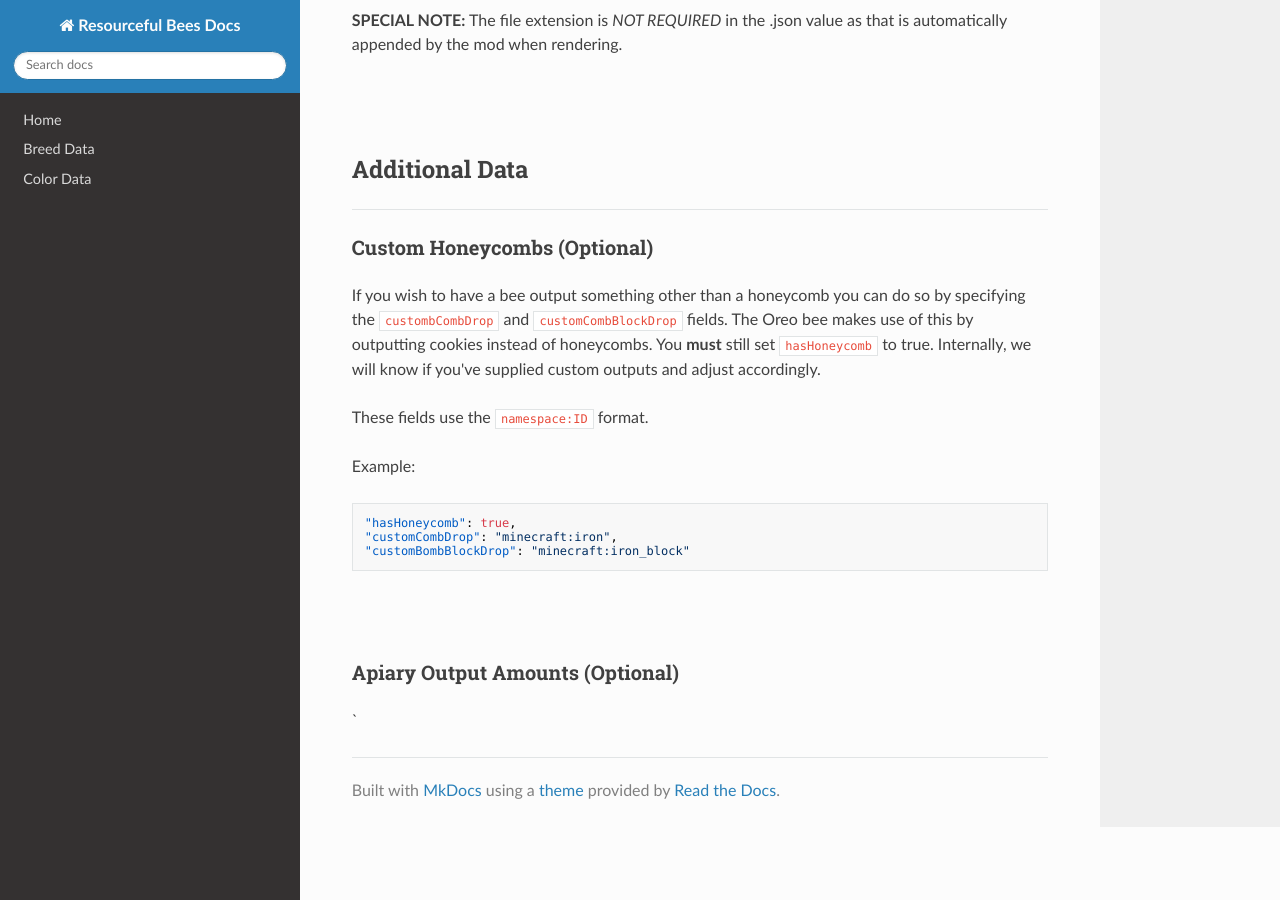
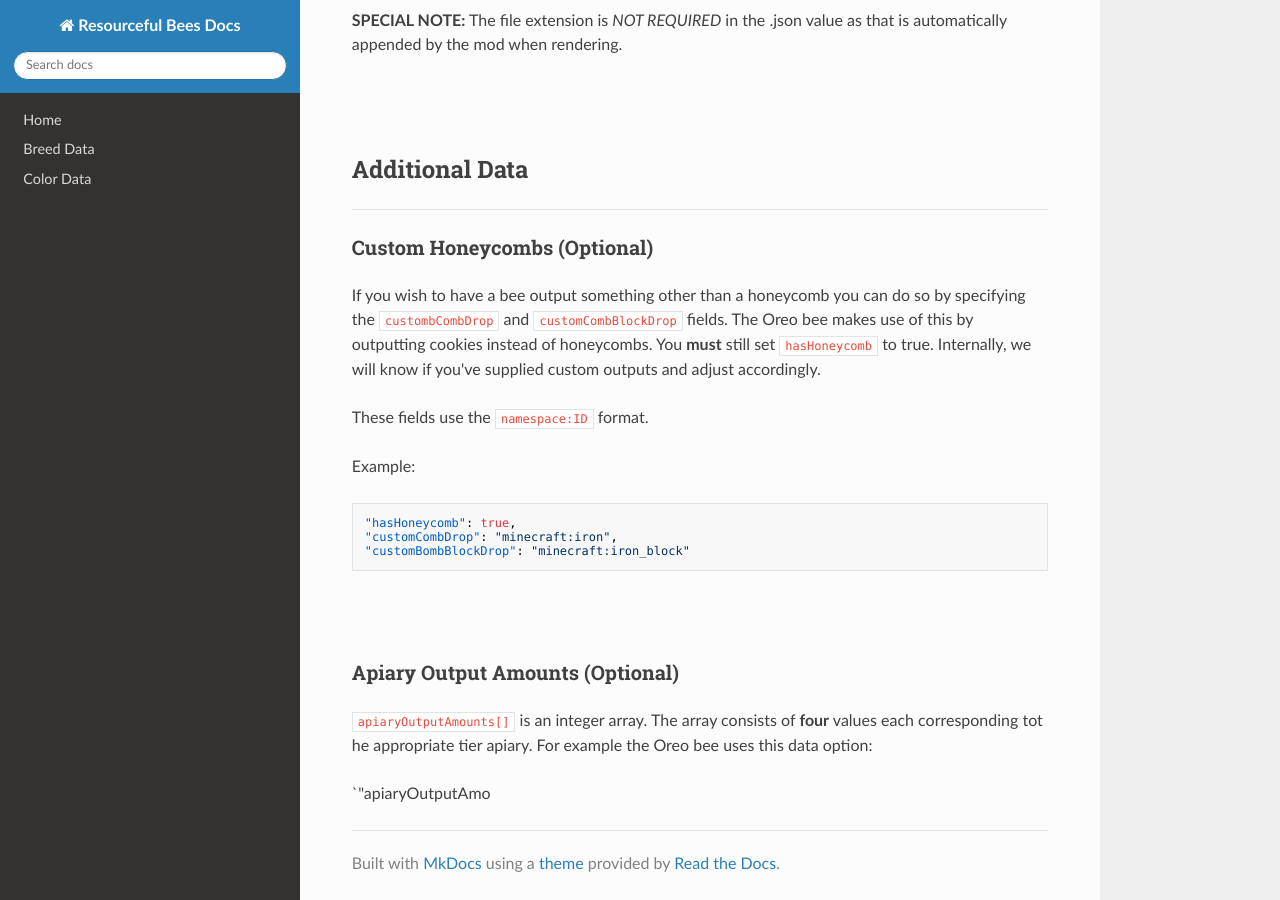
Before and after one commit to Team-Resourceful/ResourcefulBeesDocs, an MkDocs documentation site: the page built from docs/bee_data/custom_bee_data.md, in a window 1280 px wide and 900 px high, scrolled down 3122 px. Built offline with MkDocs 1.6.1, drawn with Linux system fonts in a browser that asks for light colours; nearby versions of some CDN libraries.

Commit message:
docs/bee_data/custom_bee_data.md updated from https://stackedit.io/

```diff
--- a/docs/bee_data/custom_bee_data.md
+++ b/docs/bee_data/custom_bee_data.md
@@ -115,7 +115,9 @@ Example:
 
 ### **Apiary Output Amounts** (Optional)
 
-`
+`apiaryOutputAmounts[]` is an integer array. The array consists of **four** values each corresponding tot he appropriate tier apiary. For example the Oreo bee uses this data option:
+
+`"apiaryOutputAmo
 <!--stackedit_data:
-eyJoaXN0b3J5IjpbLTQ5MDY4NzYzMCwtMjA4ODc0NjYxMl19
+eyJoaXN0b3J5IjpbMTkxOTQ1NDA5MCwtMjA4ODc0NjYxMl19
 -->
```
